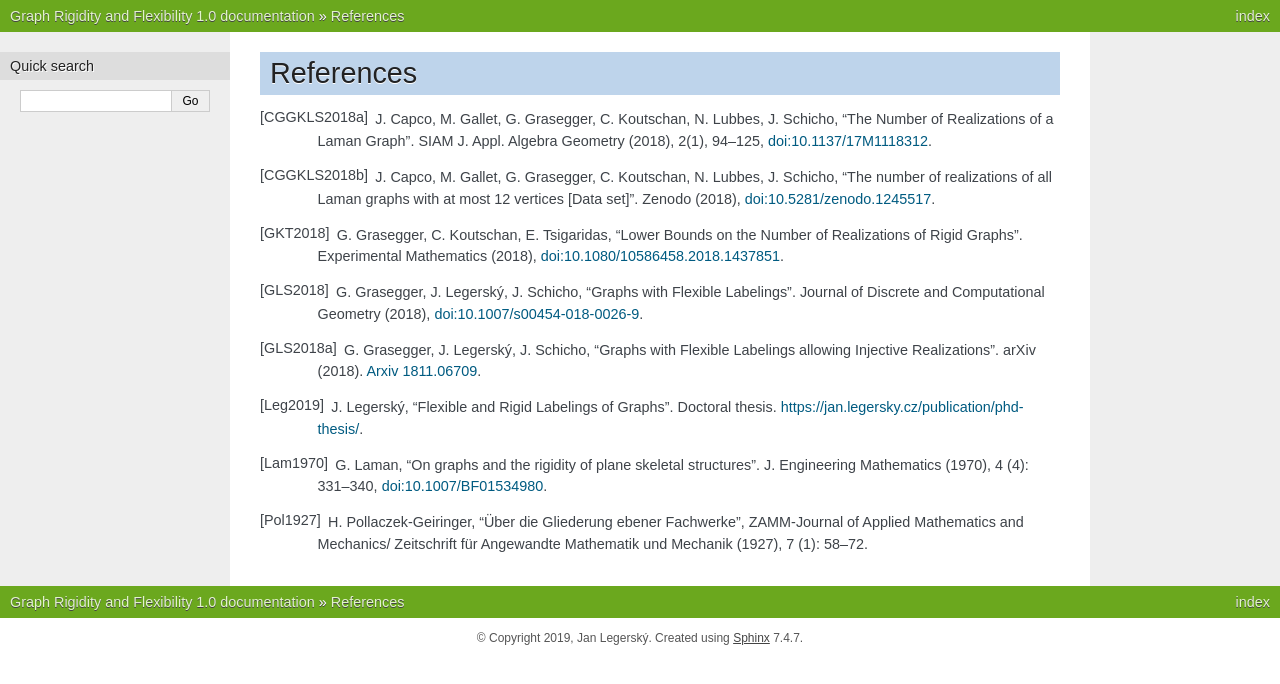
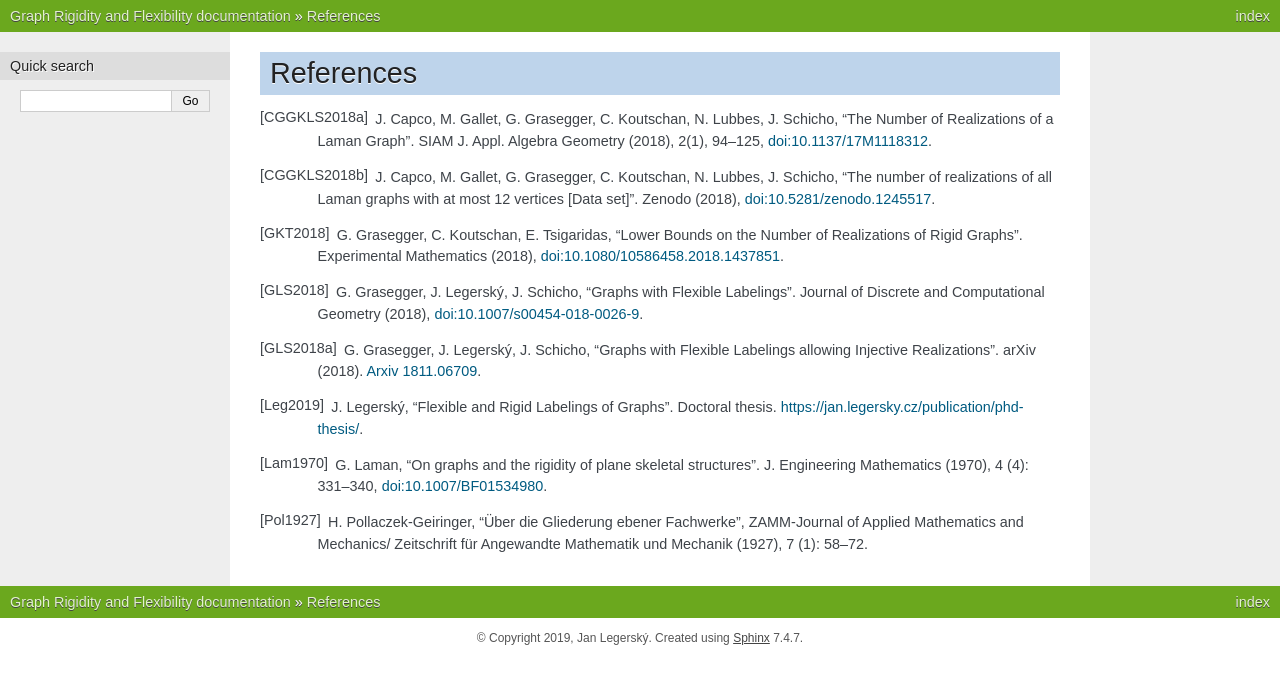
Before and after one commit to Legersky/flexrilog, a Sphinx documentation site: the page built from doc/references.rst, in a window 1280 px wide. Shown: the top 684 px of the page. Built offline with Sphinx 7.4.7, drawn with Linux system fonts in a browser that asks for light colours.

Commit message:
version for doc read from VERSION

```diff
--- a/doc/conf.py
+++ b/doc/conf.py
@@ -112,10 +112,14 @@
 # |version| and |release|, also used in various other places throughout the
 # built documents.
 #
+def readfile(filename):
+    with open(filename,  encoding='utf-8') as f:
+        return f.read()
+
 # The short X.Y version.
-version = u'1.0'
+version = readfile("../VERSION").strip()
 # The full version, including alpha/beta/rc tags.
-release = u'1.0'
+release = version
 
 # The language for content autogenerated by Sphinx. Refer to documentation
 # for a list of supported languages.
```
